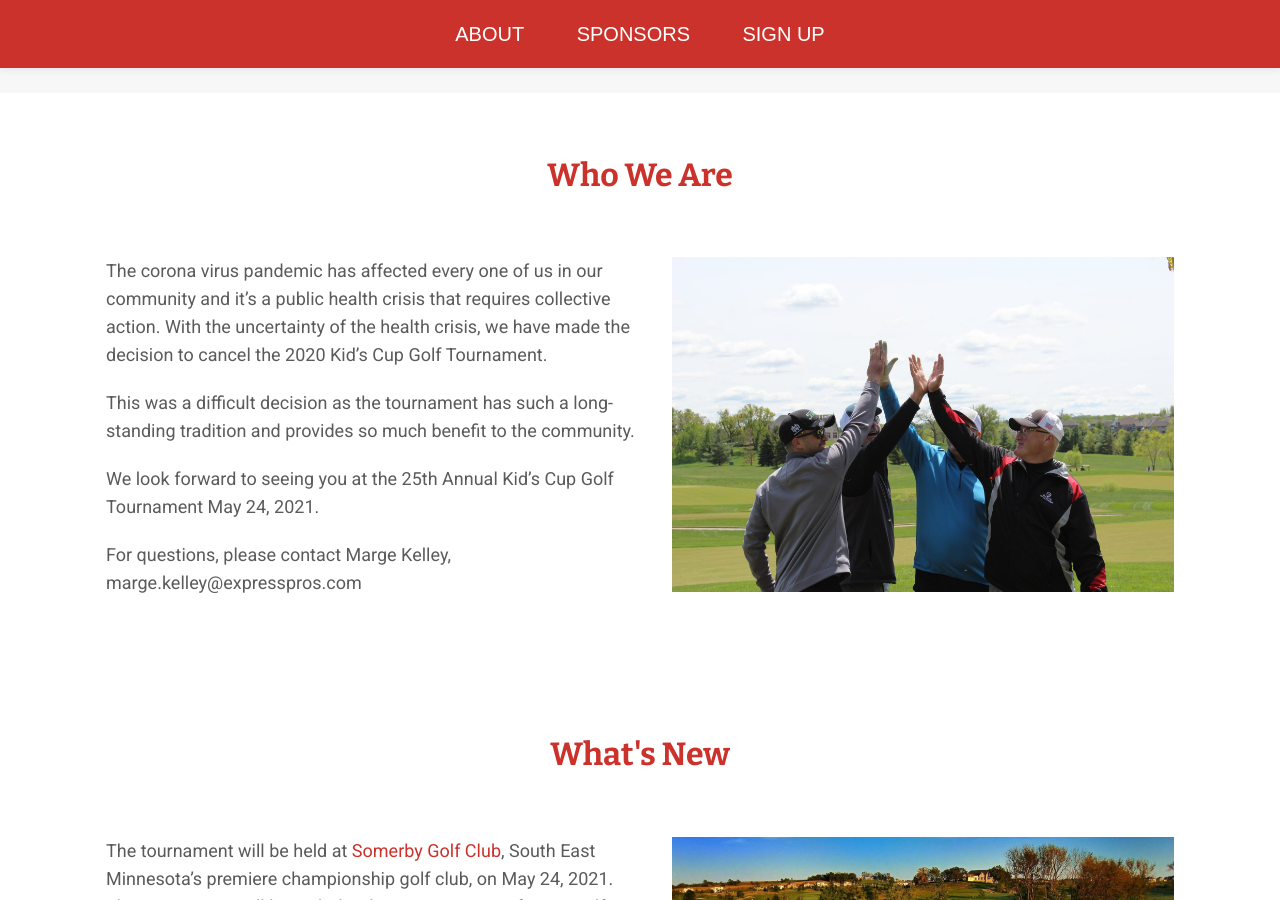
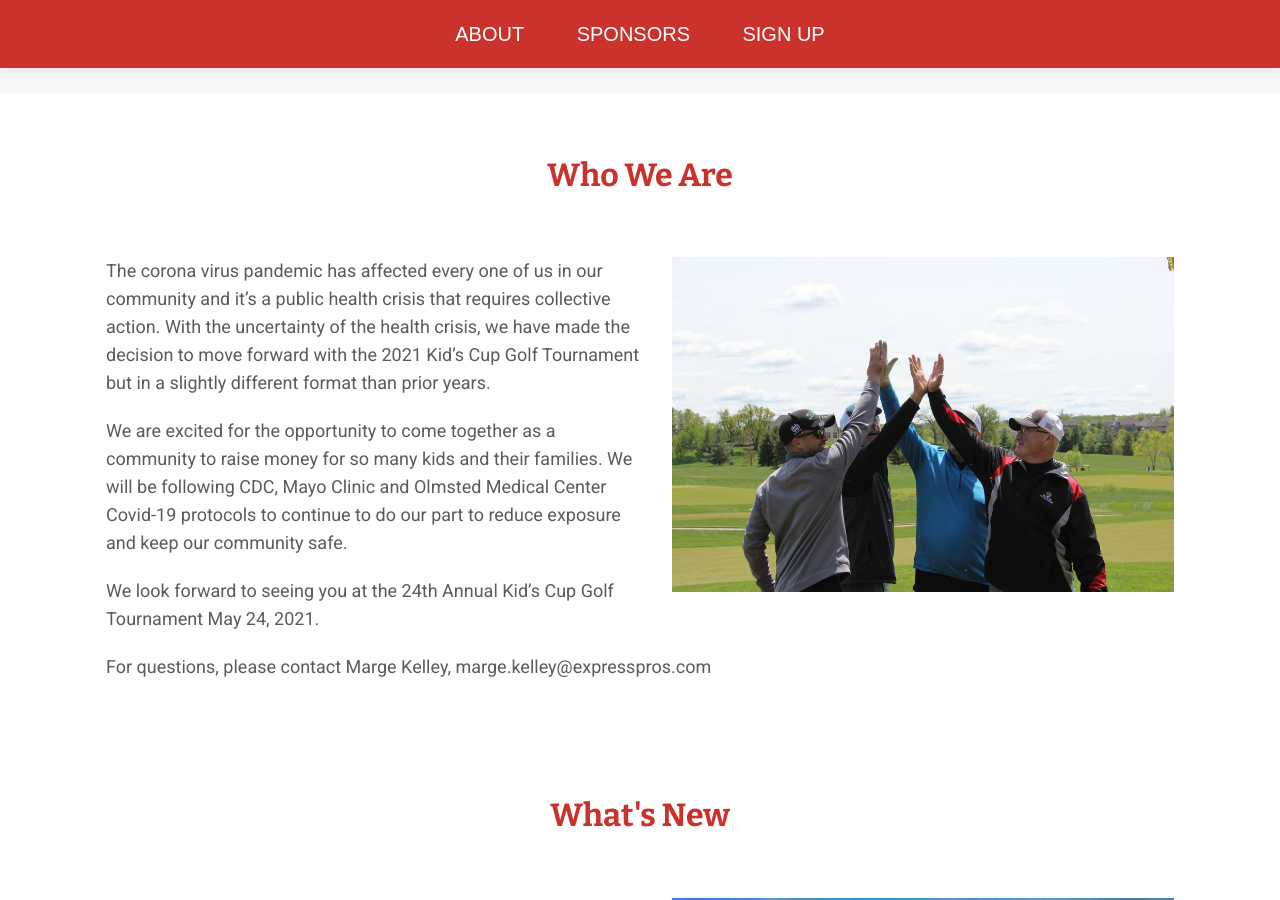
Before and after one commit to kidscuprochester/kidscuprochester.github.io, a Jekyll site: the page built from index.md, in a window 1280 px wide and 900 px high, scrolled down 1114 px. Built offline with Jekyll 4.4.1, drawn with Linux system fonts in a browser that asks for light colours; nearby versions of some CDN libraries; some of the changed text lies outside the part shown.

Commit message:
Updated Config

```diff
--- a/_config.yml
+++ b/_config.yml
@@ -31,37 +31,33 @@ quick_actions:
     button_text: I want to buy tickets
     button_link: mailto:marge.kelley@expresspros.com?subject=Kid's Cup Rochester Tickets&body=I%20would%20like%20to%20purchase%20tickets%20to%20the%20Kid's%20Cup%20Social%20Hour%20and%20Dinner!
 next_event:
-  date: 2021-05-24 09:30:00.000000000 Z
-  time: 9:30 - 7:00 PM
+  date: 2021-05-24 10:30:00.000000000 Z
+  time: 10:30 - 5:00 PM
   location: Somerby Golf Club
   directions_url: https://www.google.com/maps/dir//''/@44.0477542,-92.6697751,13z/data=!4m8!4m7!1m0!1m5!1m1!1s0x87f742b8acef5c79:0xe0c57d3c2c3b35dd!2m2!1d-92.6347557!2d44.0476979
 who_we_are:
   text: |-
-    The corona virus pandemic has affected every one of us in our community and it’s a public health crisis that requires collective action. With the uncertainty of the health crisis, we have made the decision to cancel the 2020 Kid’s Cup Golf Tournament.
+    The corona virus pandemic has affected every one of us in our community and it’s a public health crisis that requires collective action. With the uncertainty of the health crisis, we have made the decision to move forward with the 2021 Kid’s Cup Golf Tournament but in a slightly different format than prior years.
 
-    This was a difficult decision as the tournament has such a long-standing tradition and provides so much benefit to the community.
+    We are excited for the opportunity to come together as a community to raise money for so many kids and their families.  We will be following CDC, Mayo Clinic and Olmsted Medical Center Covid-19 protocols to continue to do our part to reduce exposure and keep our community safe.
 
-    We look forward to seeing you at the 25th Annual Kid’s Cup Golf Tournament May 24, 2021.
+    We look forward to seeing you at the 24th Annual Kid’s Cup Golf Tournament May 24, 2021.
 
     For questions, please contact Marge Kelley, marge.kelley@expresspros.com
   image: "/uploads/Team%20High%20Five-54a5d6.jpg"
 whats_new:
-  text: |
-    The tournament will be held at [Somerby Golf Club](http://www.somerby.com), South East Minnesota's premiere championship golf club, on May 24, 2021.
-    The tournament will be 18 holes, leaving more time for our golfers to enjoy dinner, along with our silent auction.
-    ##### Schedule of Events:
-    * 9:30 AM - Registration and hot breakfast buffet
-    * 11:00 AM - Shotgun start
-    * 3:30 PM - Social hour and silent auction~
-    * 5:00PM - Dinner (chef-carved prime rib) and awards
+  text: "The tournament will be held at [Somerby Golf Club](http://www.somerby.com),
+    South East Minnesota's premiere championship golf club, on May 24, 2021.\nThe
+    tournament will be 18 holes with lunch on the course.  More information will be
+    available soon regarding the auction and ways to stay involved.  \n\n"
   image: "/uploads/Somerby.jpg"
 sign_up:
   for_golfers:
     text: 'Registration is easy. Simply create your fund easy page [here](https://secure.ministrysync.com/ministrysync/event/website/home/?e=19294).
       Once registered, you can direct potential donors to your site and share the
       link on Facebook and Twitter.  If you receive donations as cash or check, simply
-      record the donations on your Fund Easy page, and bring the cash and checks to
-      Somerby the day of the event. '
+      record the donations on your Fund Easy page, and contact Marge.Kelley@Expresspros.com
+      for direction for cash or check collection prior to the event.   '
     button_link: https://secure.ministrysync.com/ministrysync/event/?e=19294
     button_text: I want to give!
   for_sponsors:
```
